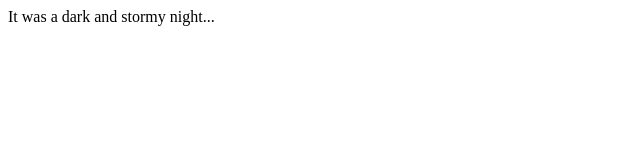
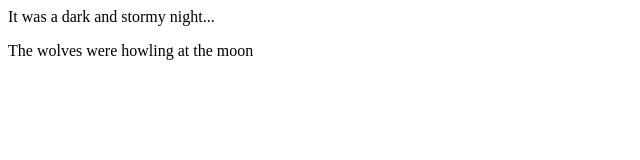
Before and after one commit to mrao2/fireside-story, a plain HTML site: page index.html in a window 1280 px wide. Shown: the whole page, without its empty margins (0-640 px from the left). Drawn offline with Linux system fonts and the light colour scheme.

Commit message:
New line

```diff
--- a/index.html
+++ b/index.html
@@ -1,5 +1,6 @@
 <html>
   <body>
     <p>It was a dark and stormy night...</p>
+    <p>The wolves were howling at the moon</p>
   </body>
 </html>
```
